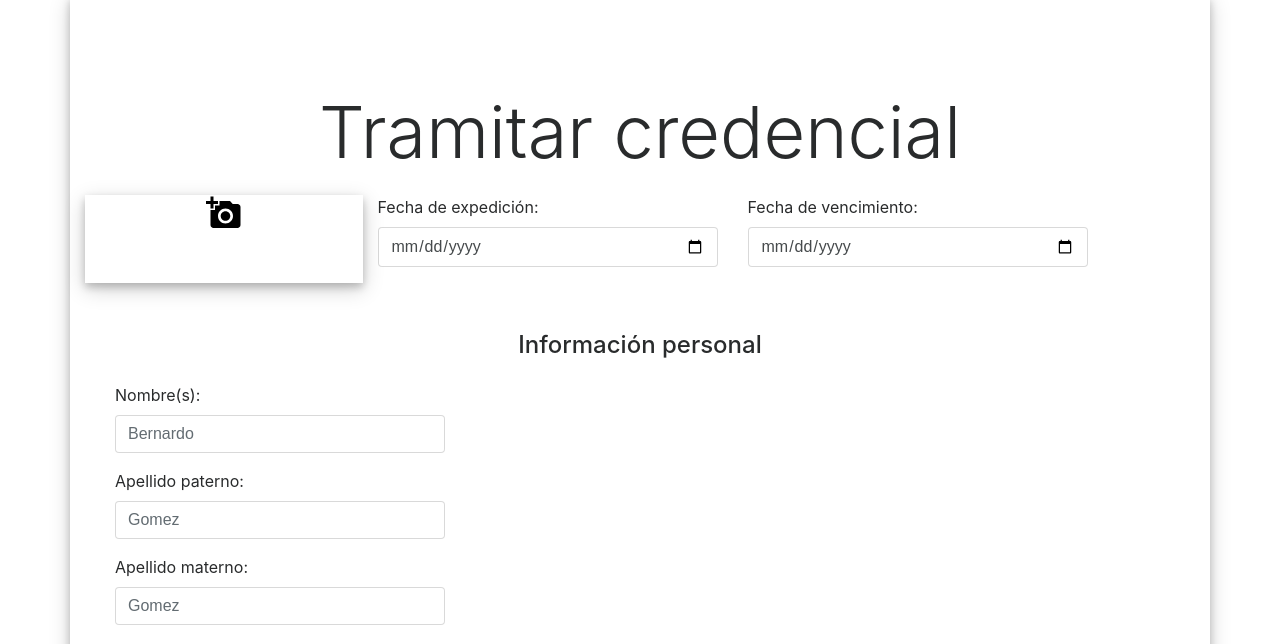
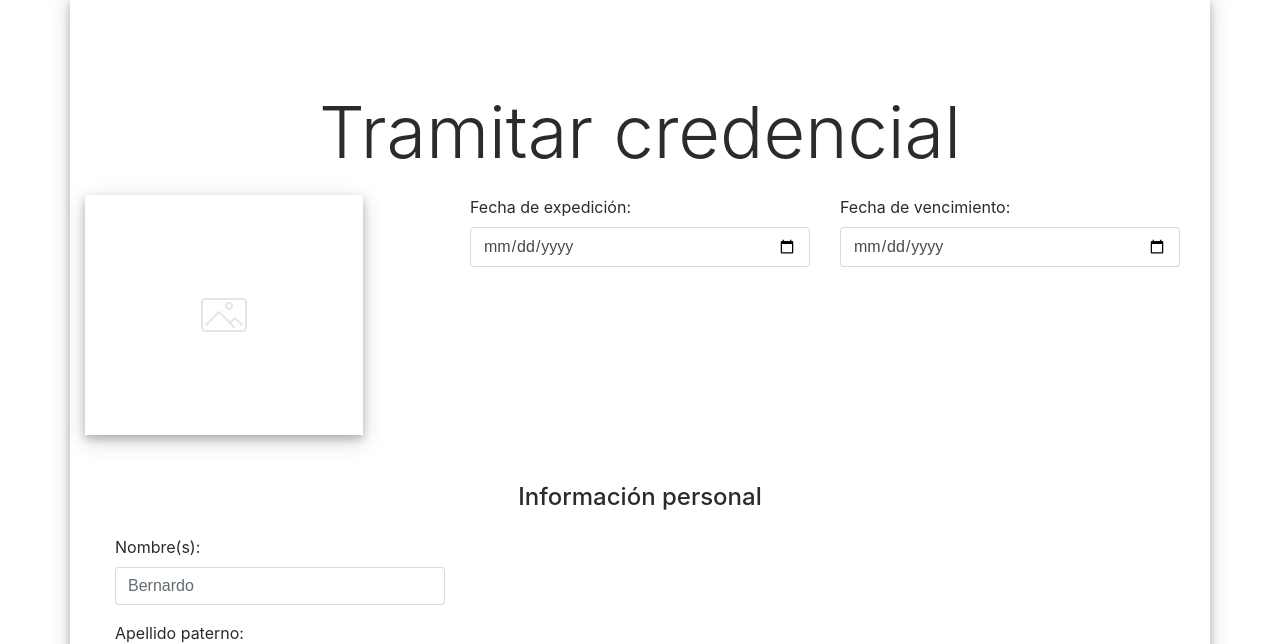
Before and after one commit to BernardoLaing/DAW, a PHP site: page /credential.php in a window 1280 px wide. Shown: the part 172-816 px from the top of the page. Run offline with PHP 8.4, Linux system fonts and the light colour scheme; the visitor is signed in with stand-in values (Sample User, id 1); data that the repository does not hold is empty; some libraries are stand-ins or nearby versions.

Commit message:
AJAX File Upload

```diff
--- a/Proyecto CECEQ/css/custom.css
+++ b/Proyecto CECEQ/css/custom.css
@@ -96,6 +96,7 @@ a h2, h5{
 
 
 /* Image Upload */
+/*
 .inputfile {
 	width: 0.1px;
 	height: 0.1px;
@@ -104,7 +105,46 @@ a h2, h5{
 	position: absolute;
 	z-index: -1;
 }
+*/
+
+.inputFile {
+    padding: 5px 0px;
+	margin-top:8px;
+    background-color: #FFFFFF;
+    width: 48px;
+    overflow: hidden;
+	opacity: 0;
+	cursor:pointer;
+}
+
+.icon-choose-image {
+    position: absolute;
+    opacity: 0.1;
+    top: 50%;
+    left: 50%;
+    margin-top: -24px;
+    margin-left: -24px;
+    width: 48px;
+    height: 48px;
+}
+
+.add-img-label{
+    cursor: pointer;
+    width: 100%;
+    height: 100%;
+}
 
 #cred_img{
     width: 100%;
 }
+
+
+#targetOuter{
+	position:relative;
+    text-align: center;
+/*    background-color: #F0E8E0;*/
+    margin: 20px auto;
+    width: 200px;
+    height: 200px;
+	border-radius: 4px;
+}
--- a/Proyecto CECEQ/html/credential.html
+++ b/Proyecto CECEQ/html/credential.html
@@ -13,9 +13,10 @@
     <form class="container" action="<?php echo htmlspecialchars($_SERVER['PHP_SELF']);?>" method="post" enctype="multipart/form-data">
         <!--dates-->
         <div class="row">
+<!--
             <div class="col-sm-12 col-md-3 text-center shadow">
                 <input type="file" name="fileToUpload" id="fileToUpload" class="inputfile">
-                <label for="fileToUpload">
+                <label for="fileToUpload" class="add-img-label">
                     <?php if(isset($_FILES["fileToUpload"])): ?>
                     <?php echo '<img id="cred_img" src="uploads//' . basename($_FILES["fileToUpload"]["name"]) . '" alt="Foto Credencial">' ?>
                     <?php else: ?>
@@ -23,8 +24,17 @@
                     <?php endif; ?>
                 </label>
             </div>
-            <div></div>
-            <div class="form-group col-sm-12  col-md-4">
+-->
+            <div class="col-sm-12 col-md-3 text-center shadow">
+                <div id="targetOuter">
+                    <div id="targetLayer"></div>
+                    <img src="src/photo.png"  class="icon-choose-image" />
+                    <div class="icon-choose-image" >
+                        <input name="fileToUpload" id="fileToUpload" type="file" class="inputFile" onChange="showPreview(this);" />
+                    </div>
+                </div>
+            </div>
+            <div class="form-group col-sm-12  col-md-4 offset-md-1">
                 <label class="mr-3" for="credential_issuance">Fecha de expedición:</label>
                 <input name="credential[issuance]" type="date" class="form-control" id="credential_issuance">
             </div>
@@ -317,7 +327,7 @@
             <!--end of save button-->
         </div>
         <!--end of control buttons-->
-        <br>
-        <br>
     </form>
+    <br />
 </div>
+<br /><br />
--- a/Proyecto CECEQ/js/script.js
+++ b/Proyecto CECEQ/js/script.js
@@ -77,3 +77,40 @@ function addBookInput(){
         }
     }
 }
+
+
+
+//AJAX UPLOAD IMAGE WITH PREVIEW
+
+function showPreview(objFileInput) {
+    if (objFileInput.files[0]) {
+        var fileReader = new FileReader();
+        fileReader.onload = function (e) {
+            $("#targetLayer").html('<img src="'+e.target.result+'" width="200px" height="200px" class="upload-preview" />');
+			$("#targetLayer").css('opacity','0.7');
+			$(".icon-choose-image").css('opacity','0.5');
+        }
+		fileReader.readAsDataURL(objFileInput.files[0]);
+    }
+}
+
+$(document).ready(function (e) {
+	$("#uploadForm").on('submit',(function(e) {
+		e.preventDefault();
+		$.ajax({
+        	url: "upload.php",
+			type: "POST",
+			data:  new FormData(this),
+			contentType: false,
+    	    processData:false,
+			success: function(data)
+		    {
+			$("#targetLayer").html(data);
+			$("#targetLayer").css('opacity','1');
+			},
+		  	error: function()
+	    	{
+	    	}
+	   });
+	}));
+});
--- a/Proyecto CECEQ/upload.php
+++ b/Proyecto CECEQ/upload.php
@@ -1,7 +1,7 @@
 <?php
 $target_dir = "uploads/";
-$try = $_FILES["fileToUpload"]["name"] != null;
-if($try){
+//$try = $_FILES["fileToUpload"]["name"] != null;
+if(isset($_POST["submit"])){
     $target_file = $target_dir . basename($_FILES["fileToUpload"]["name"]);
     $uploadOk = 1;
     $imageFileType = strtolower(pathinfo($target_file,PATHINFO_EXTENSION));
```
Also changed, not shown: Proyecto CECEQ/src/photo.png (added), Proyecto CECEQ/utils.php (added).
